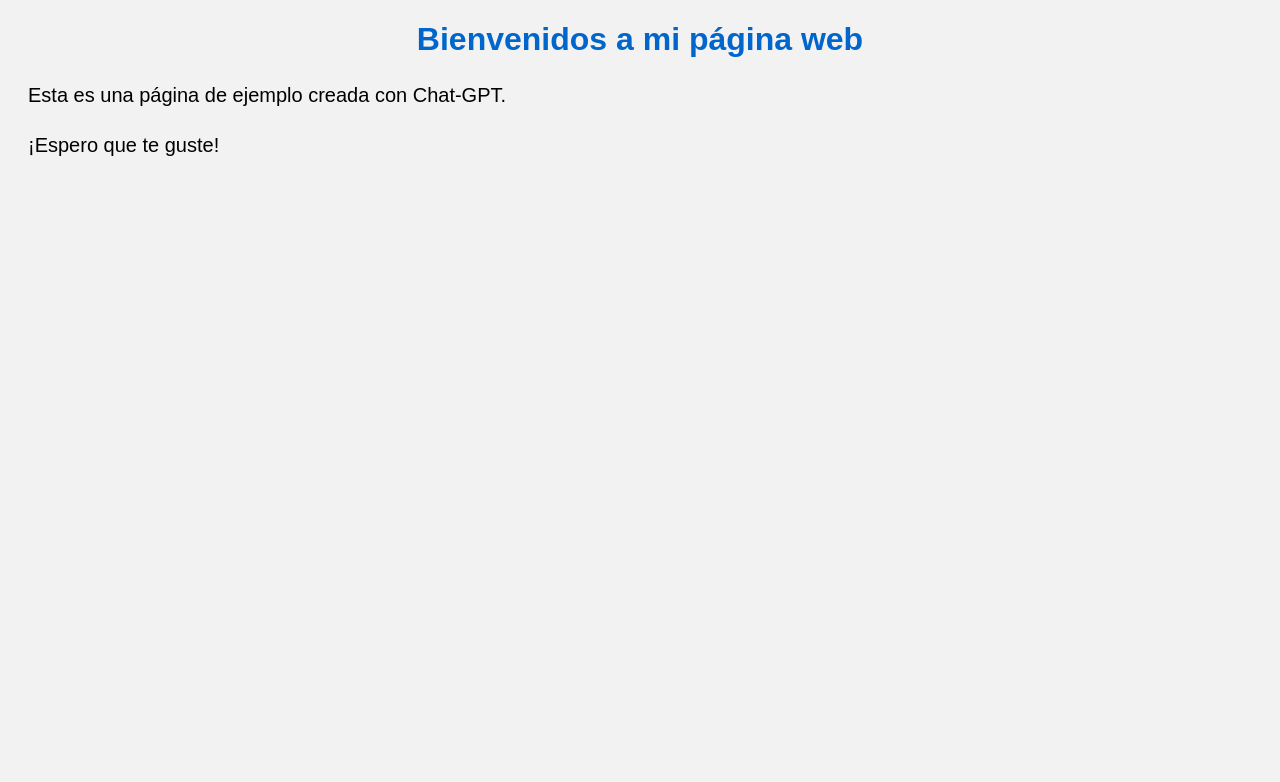
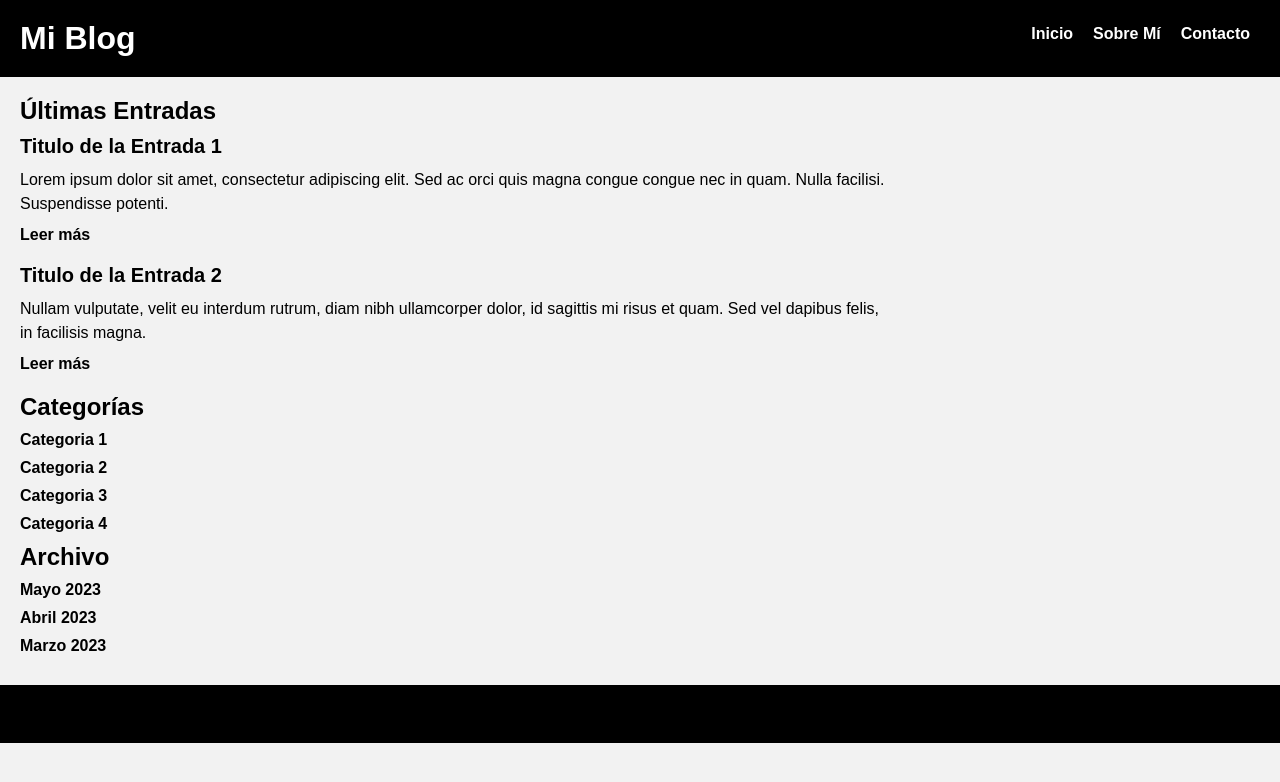
Before and after one commit to LuisSantiagoCortes/Platzi_ChatGPT, a plain HTML site: page index.html in a window 1280 px wide. Drawn offline with Linux system fonts and the light colour scheme.

Commit message:
se agregar un archivo css

```diff
--- /dev/null
+++ b/css/style.css
@@ -0,0 +1,110 @@
+/* Reset CSS */
+* {
+	margin: 0;
+	padding: 0;
+	box-sizing: border-box;
+	font-family: Arial, sans-serif;
+}
+
+/* Estilos generales */
+body {
+	background-color: #f2f2f2;
+}
+
+header {
+	background-color: #000;
+	color: #fff;
+	padding: 20px;
+	display: flex;
+	flex-wrap: wrap;
+	justify-content: space-between;
+	align-items: center;
+}
+
+h1 {
+	font-size: 32px;
+	font-weight: bold;
+	margin: 0;
+}
+
+nav ul {
+	list-style: none;
+	margin: 0;
+	padding: 0;
+	display: flex;
+	flex-wrap: wrap;
+}
+
+nav li {
+	margin: 0 10px;
+}
+
+nav a {
+	color: #fff;
+	text-decoration: none;
+	font-size: 16px;
+}
+
+main {
+	display: flex;
+	flex-wrap: wrap;
+	padding: 20px;
+}
+
+section {
+	flex-basis: 70%;
+	margin-right: 20px;
+}
+
+aside {
+	flex-basis: 30%;
+}
+
+h2 {
+	font-size: 24px;
+	font-weight: bold;
+	margin-bottom: 10px;
+}
+
+article {
+	margin-bottom: 20px;
+}
+
+article h3 {
+	font-size: 20px;
+	font-weight: bold;
+	margin-bottom: 10px;
+}
+
+article p {
+	font-size: 16px;
+	line-height: 1.5;
+	margin-bottom: 10px;
+}
+
+a {
+	color: #000;
+	text-decoration: none;
+	font-weight: bold;
+}
+
+a:hover {
+	text-decoration: underline;
+}
+
+ul {
+	list-style: none;
+	margin: 0;
+	padding: 0;
+}
+
+ul li {
+	margin-bottom: 10px;
+}
+
+footer {
+	background-color: #000;
+	color: rgba(255, 255, 255, 0);
+	padding: 20px;
+	text-align: center;
+}
--- a/index.html
+++ b/index.html
@@ -1,28 +1,52 @@
 <!DOCTYPE html>
 <html>
 <head>
-	<title>Mi Página Web</title>
-	<style>
-		body {
-			background-color: #f2f2f2;
-			font-family: Arial, sans-serif;
-		}
-
-		h1 {
-			color: #0066cc;
-			text-align: center;
-		}
-
-		p {
-			font-size: 20px;
-			line-height: 1.5;
-			margin: 20px;
-		}
-	</style>
+	<title>Mi Blog</title>
+	<link rel="stylesheet" href="css/style.css">
 </head>
 <body>
-	<h1>Bienvenidos a mi página web</h1>
-	<p>Esta es una página de ejemplo creada con Chat-GPT.</p>
-	<p>¡Espero que te guste!</p>
+	<header>
+		<h1>Mi Blog</h1>
+		<nav>
+			<ul>
+				<li><a href="#">Inicio</a></li>
+				<li><a href="#">Sobre Mí</a></li>
+				<li><a href="#">Contacto</a></li>
+			</ul>
+		</nav>
+	</header>
+	<main>
+		<section>
+			<h2>Últimas Entradas</h2>
+			<article>
+				<h3>Titulo de la Entrada 1</h3>
+				<p>Lorem ipsum dolor sit amet, consectetur adipiscing elit. Sed ac orci quis magna congue congue nec in quam. Nulla facilisi. Suspendisse potenti.</p>
+				<a href="#">Leer más</a>
+			</article>
+			<article>
+				<h3>Titulo de la Entrada 2</h3>
+				<p>Nullam vulputate, velit eu interdum rutrum, diam nibh ullamcorper dolor, id sagittis mi risus et quam. Sed vel dapibus felis, in facilisis magna.</p>
+				<a href="#">Leer más</a>
+			</article>
+		</section>
+		<aside>
+			<h2>Categorías</h2>
+			<ul>
+				<li><a href="#">Categoria 1</a></li>
+				<li><a href="#">Categoria 2</a></li>
+				<li><a href="#">Categoria 3</a></li>
+				<li><a href="#">Categoria 4</a></li>
+			</ul>
+			<h2>Archivo</h2>
+			<ul>
+				<li><a href="#">Mayo 2023</a></li>
+				<li><a href="#">Abril 2023</a></li>
+				<li><a href="#">Marzo 2023</a></li>
+			</ul>
+		</aside>
+	</main>
+	<footer>
+		<p>Derechos Reservados © 2023 Mi Blog</p>
+	</footer>
 </body>
 </html>
```
